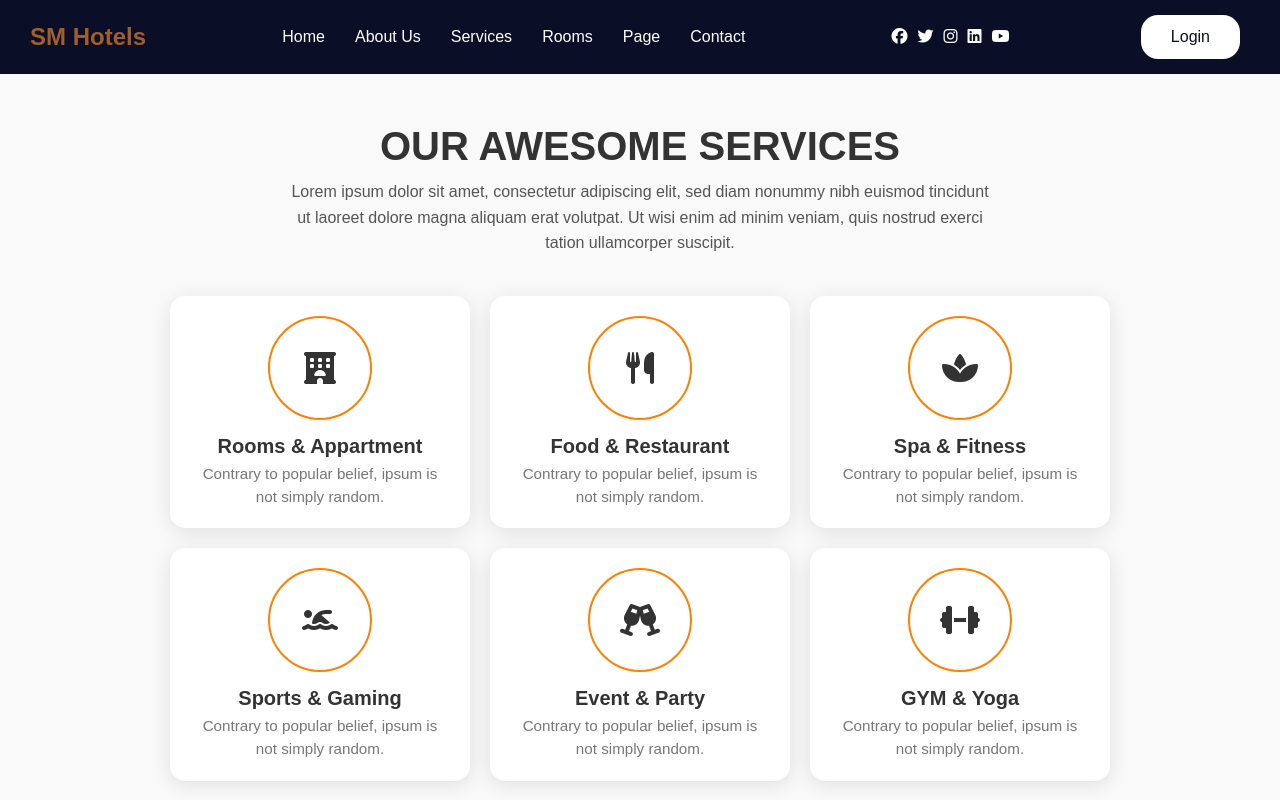
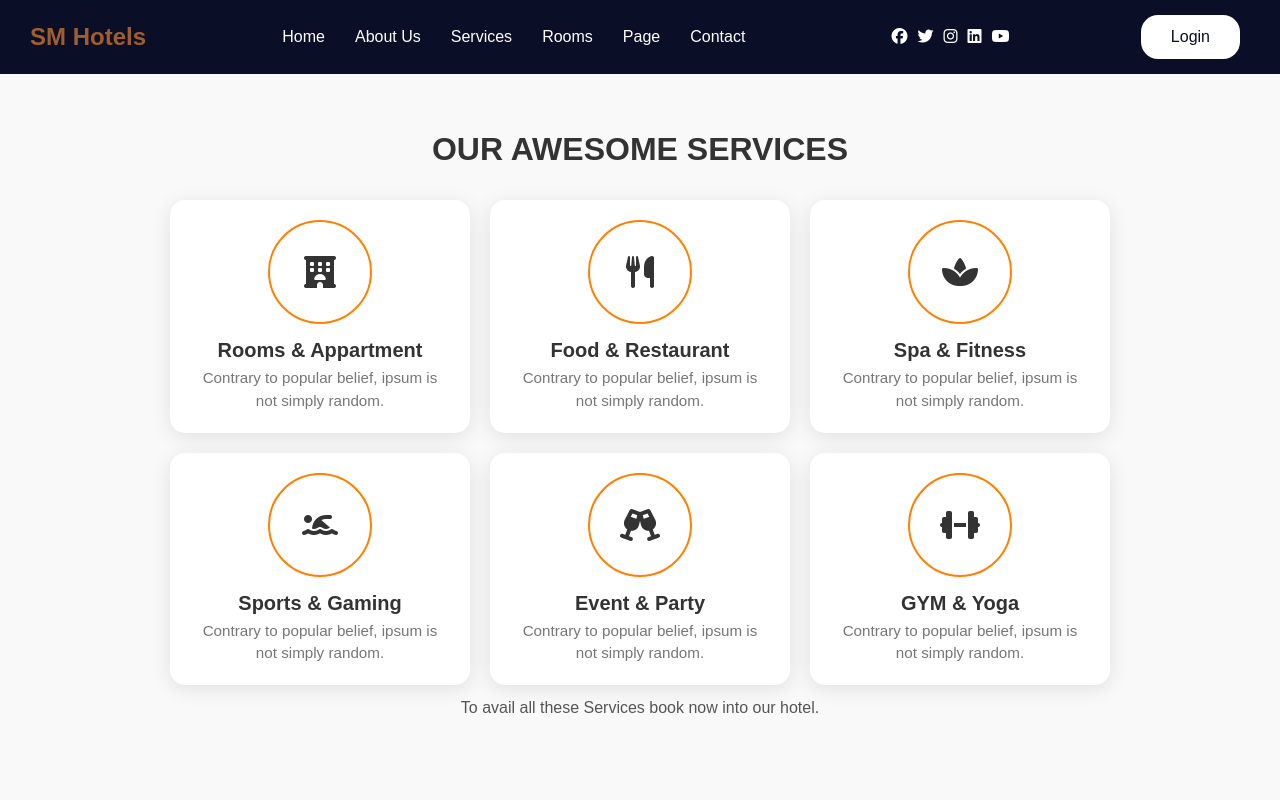
Before and after one commit to SirajMunir10/SMaap, a React (Vite) app in the folder SMaap/: page /Services in a window 1280 px wide. Shown: the top 800 px of the page. Built offline with nearby package versions, Linux system fonts and the light colour scheme.

Commit message:
Latest design update

```diff
--- a/SMaap/src/components/Services.jsx
+++ b/SMaap/src/components/Services.jsx
@@ -11,12 +11,6 @@ export default function Services() {
       <div className="services-section">
         <div className="services-header">
           <h2 className="services-title">OUR AWESOME SERVICES</h2>
-          <p className="services-description">
-            Lorem ipsum dolor sit amet, consectetur adipiscing elit, sed diam
-            nonummy nibh euismod tincidunt ut laoreet dolore magna aliquam erat
-            volutpat. Ut wisi enim ad minim veniam, quis nostrud exerci tation
-            ullamcorper suscipit.
-          </p>
         </div>
         <div className="services-grid-wrapper">
           <div className="services-grid">
@@ -29,6 +23,9 @@ export default function Services() {
             ))}
           </div>
         </div>
+        <p className="services-description">
+          To avail all these Services book now into our hotel.
+        </p>
       </div>
       <Footer />
     </>
--- a/SMaap/src/styles/AboutUs.css
+++ b/SMaap/src/styles/AboutUs.css
@@ -23,10 +23,14 @@ body {
 }
 
 .about-text h5 {
-  color: #a05e2c; /* Highlight color */
   font-weight: 600;
   font-size: 18px;
   margin-bottom: 12px;
+  display: flex;
+  align-items: center;
+  justify-content: center;
+  padding-bottom: 32px;
+  font-size: 2rem;
 }
 
 .about-text h2 {
--- a/SMaap/src/styles/Services.css
+++ b/SMaap/src/styles/Services.css
@@ -1,18 +1,16 @@
 .services-section {
-  padding: 50px 20px;
+  padding: 96px;
+  padding-top: 57px;
   background-color: #f9f9f9;
   text-align: center;
 }
 
-.services-header {
-  margin-bottom: 40px;
-}
-
 .services-title {
-  font-size: 2.5rem;
-  font-weight: bold;
-  color: #333;
-  text-transform: uppercase;
+  display: flex;
+  align-items: center;
+  justify-content: center;
+  padding-bottom: 32px;
+  font-size: 2rem;
 }
 
 .services-description {
```
